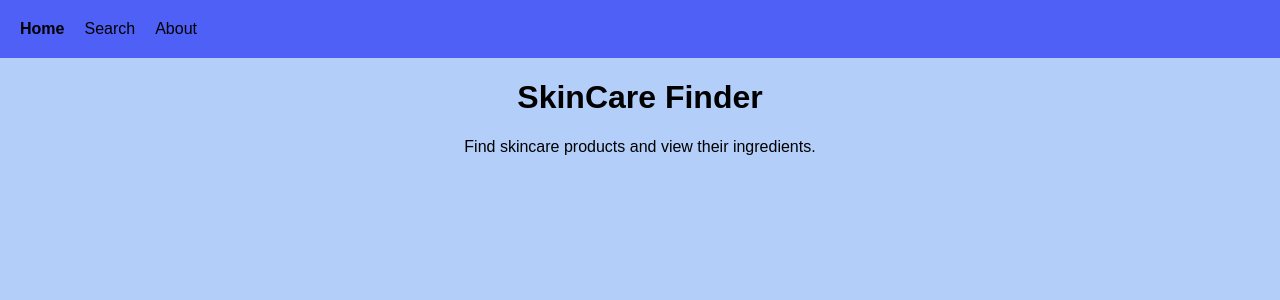
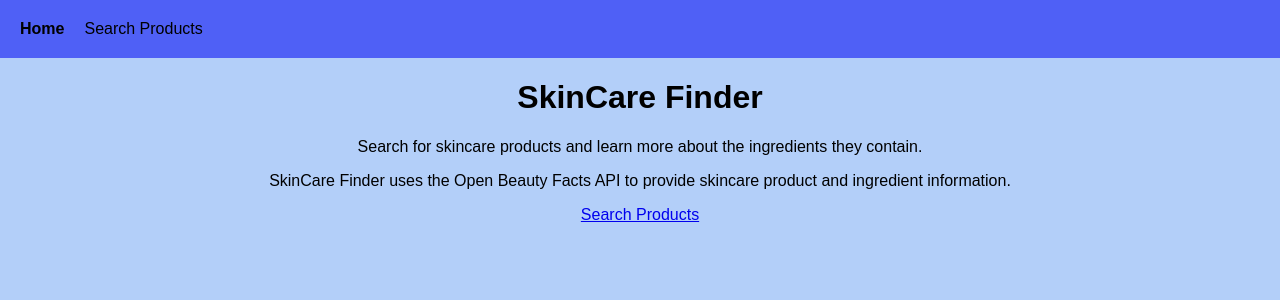
Before and after one commit to liza4231/skincare-finder, a React (Vite) app: page / in a window 1280 px wide. Shown: the top 300 px of the page. Built offline with nearby package versions, Linux system fonts and the light colour scheme.

Commit message:
add product details page

```diff
--- a/src/App.jsx
+++ b/src/App.jsx
@@ -2,7 +2,7 @@
 import NavBar from "./components/NavBar";
 import Home from "./pages/Home";
 import Search from "./pages/Search";
-import About from "./pages/About";
+import ProductDetails from "./pages/ProductDetails";
 
 function App() {
   return (
@@ -12,7 +12,7 @@
       <Routes>
         <Route path="/" element={<Home />} />
         <Route path="/search" element={<Search />} />
-        <Route path="/about" element={<About />} />
+        <Route path="/product/:code" element={<ProductDetails />} />
       </Routes>
     </>
   );
--- a/src/components/NavBar.jsx
+++ b/src/components/NavBar.jsx
@@ -4,8 +4,7 @@
   return (
     <nav>
       <NavLink to="/">Home</NavLink>
-      <NavLink to="/search">Search</NavLink>
-      <NavLink to="/about">About</NavLink>
+      <NavLink to="/search">Search Products</NavLink>
     </nav>
   );
 }
--- a/src/components/ProductCard.jsx
+++ b/src/components/ProductCard.jsx
@@ -1,3 +1,5 @@
+import { Link } from "react-router-dom";
+
 function ProductCard({ product }) {
   return (
     <div className="product-card">
@@ -8,14 +10,13 @@
         />
       )}
 
-      <h2>{product.product_name || "Unknown Product"}</h2>
+      <h2>{product.product_name}</h2>
 
       <p>Brand: {product.brands || "Unknown Brand"}</p>
 
-      <p>
-        Ingredients:{" "}
-        {product.ingredients_text || "Ingredients not available"}
-      </p>
+      <Link to={`/product/${product.code}`}>
+        View Details
+      </Link>
     </div>
   );
 }
--- a/src/pages/About.jsx
+++ /dev/null
@@ -1,13 +0,0 @@
-function About() {
-  return (
-    <div>
-      <h1>About</h1>
-      <p>
-        SkinCare Finder is a React app that lets users search for skincare
-        products and view ingredient information.
-      </p>
-    </div>
-  );
-}
-
-export default About;
--- a/src/pages/Home.jsx
+++ b/src/pages/Home.jsx
@@ -1,8 +1,23 @@
+import { Link } from "react-router-dom";
+
 function Home() {
   return (
-    <div>
+    <div className="home">
       <h1>SkinCare Finder</h1>
-      <p>Find skincare products and view their ingredients.</p>
+
+      <p>
+        Search for skincare products and learn more about
+        the ingredients they contain.
+      </p>
+
+      <p>
+        SkinCare Finder uses the Open Beauty Facts API to
+        provide skincare product and ingredient information.
+      </p>
+
+      <Link to="/search">
+        Search Products
+      </Link>
     </div>
   );
 }
--- /dev/null
+++ b/src/pages/ProductDetails.jsx
@@ -0,0 +1,61 @@
+import { useEffect, useState } from "react";
+import { Link, useParams } from "react-router-dom";
+
+function ProductDetails() {
+  const { code } = useParams();
+
+  const [product, setProduct] = useState(null);
+  const [loading, setLoading] = useState(true);
+  const [error, setError] = useState("");
+
+  useEffect(() => {
+    fetch(`https://world.openbeautyfacts.org/api/v2/product/${code}.json`)
+      .then((response) => response.json())
+      .then((data) => {
+        if (data.product) {
+          setProduct(data.product);
+        } else {
+          setError("Product information could not be found.");
+        }
+
+        setLoading(false);
+      })
+      .catch(() => {
+        setError("Something went wrong while loading the product.");
+        setLoading(false);
+      });
+  }, [code]);
+
+  if (loading) {
+    return <p className="message">Loading product...</p>;
+  }
+
+  if (error) {
+    return <p className="message">{error}</p>;
+  }
+
+  return (
+    <div className="product-details">
+      <Link to="/search">← Back to Search</Link>
+
+      <h1>{product.product_name}</h1>
+
+      {product.image_front_url && (
+        <img
+          src={product.image_front_url}
+          alt={product.product_name}
+        />
+      )}
+
+      <h3>Brand</h3>
+      <p>{product.brands || "Unknown Brand"}</p>
+
+      <h3>Ingredients</h3>
+      <p>
+        {product.ingredients_text || "Ingredients not available."}
+      </p>
+    </div>
+  );
+}
+
+export default ProductDetails;
```
